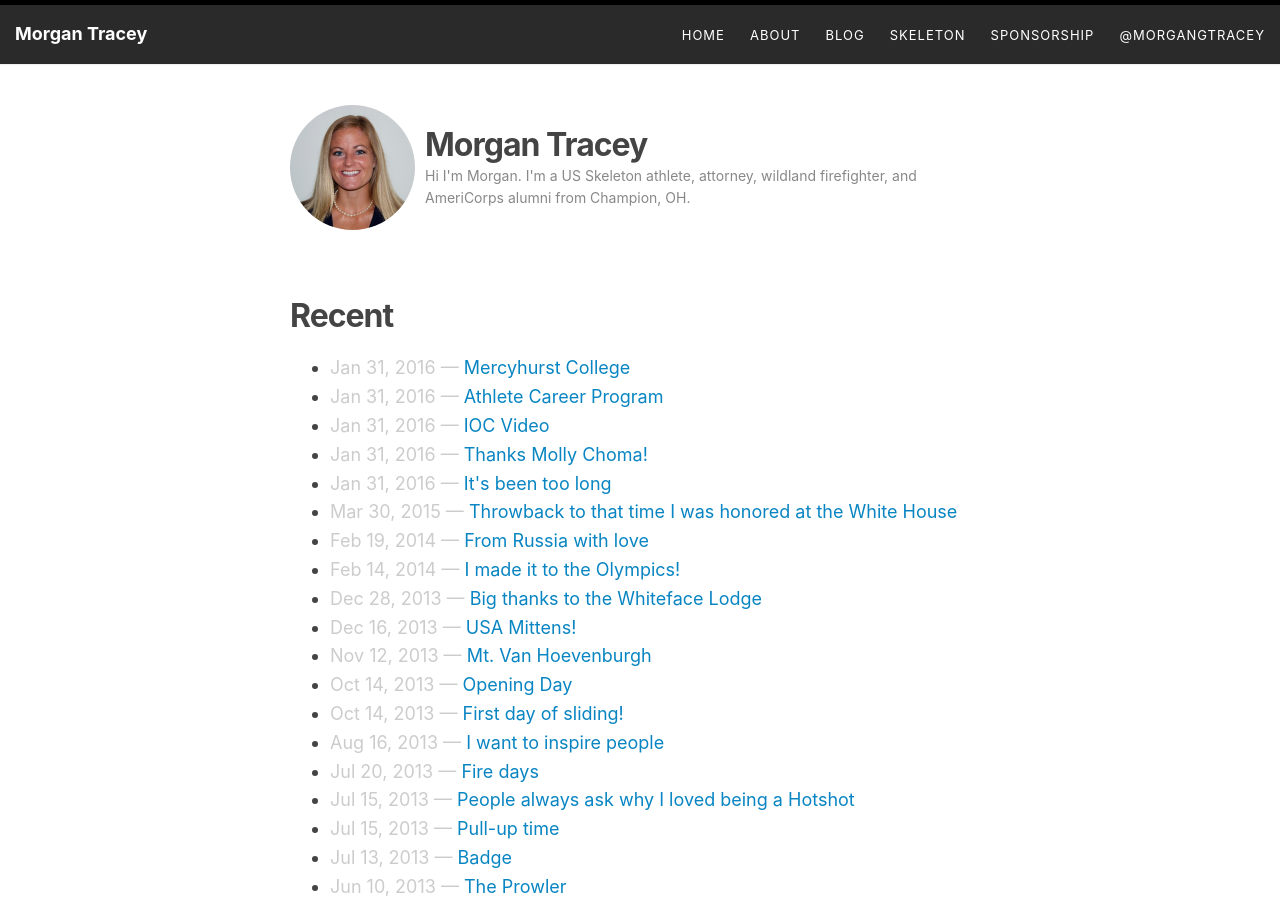
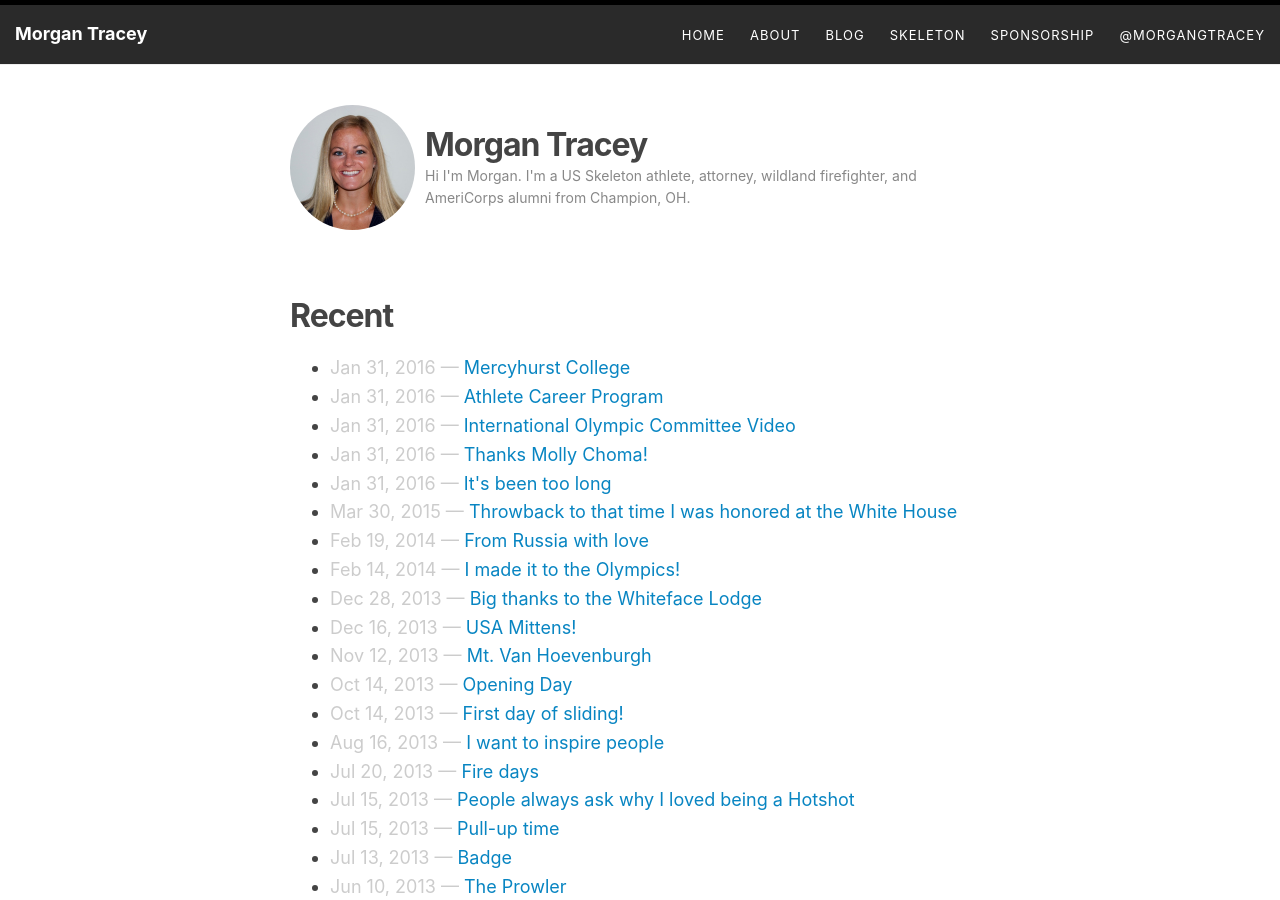
Before and after one commit to morgantracey/morgantracey.github.io, a Jekyll site: the page built from index.html, in a window 1280 px wide and 900 px high. Built offline with Jekyll 4.4.1, drawn with Linux system fonts in a browser that asks for light colours.

Commit message:
Updated Ioc Video

```diff
--- a/_posts/2016-01-31-ioc-video.markdown
+++ b/_posts/2016-01-31-ioc-video.markdown
@@ -1,8 +1,8 @@
 ---
-title: IOC Video
+title: International Olympic Committee Video
 date: 2016-01-31 13:31:00 -07:00
 ---
 
 Here is a video the IOC shot this past summer about my involvement in the Athlete Career Program.
 
-(https://www.youtube.com/watch?v=3lRemH9YLok)
+<iframe width="600" src="https://www.youtube.com/embed/3lRemH9YLok" frameborder="0" allowfullscreen></iframe>
```
